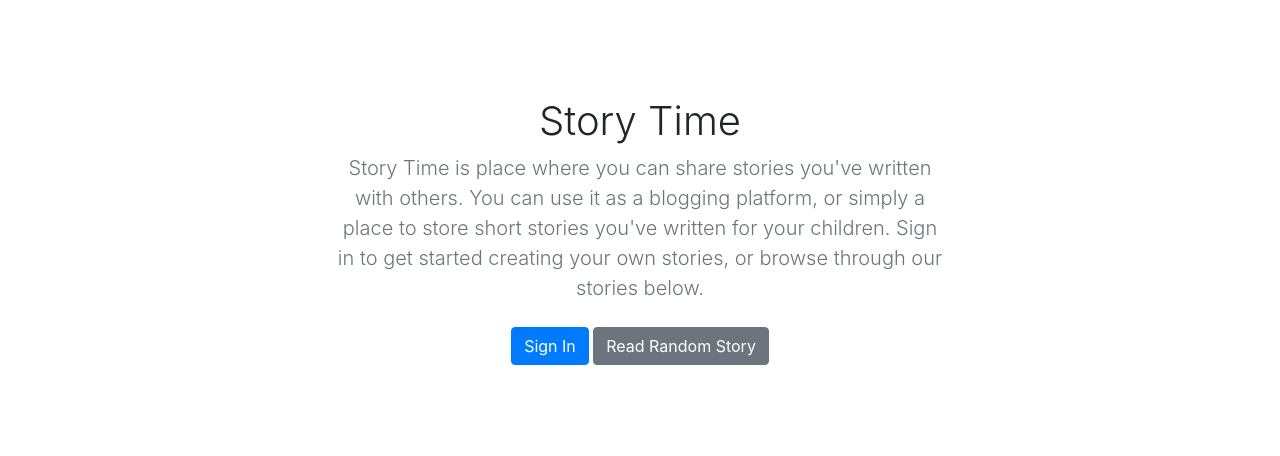
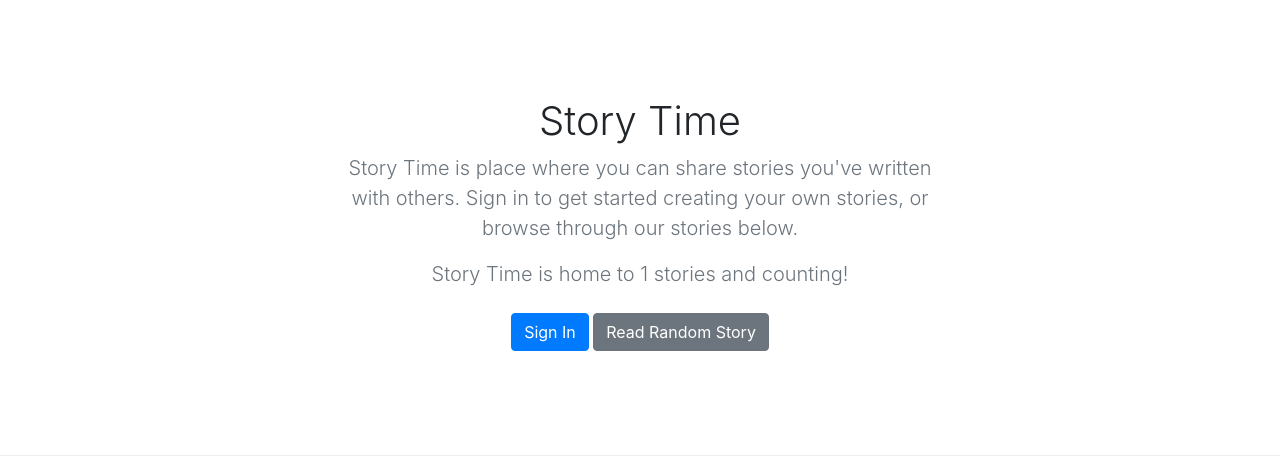
Before and after one commit to gregdferrell/course-fsw-p4-story-time, a Flask app: template storytime/templates/index.html in a window 1280 px wide. Shown: the part 66-522 px from the top of the page. Run offline with Flask 2, Linux system fonts and the light colour scheme; the template is opened without the code that fills it: most values are stand-ins (such as "Sample title", 1, 10 or a date in 2020); parts of the project's set-up code (start-up, migrations or seed data) failed here and were passed over; some libraries are stand-ins or nearby versions.

Commit message:
add publish/unpublish functionality

```diff
--- a/storytime/app.py
+++ b/storytime/app.py
@@ -62,12 +62,9 @@ def handle_exception(e):
 
 @app.route('/', methods=['GET'])
 def index():
-    category_id = request.args.get('category')
-    if category_id:
-        stories = story_time_service.get_stories_by_category_id(category_id=category_id)
-    else:
-        stories = story_time_service.get_stories()
-    return render_template('index.html', stories=stories)
+    stories_count = story_time_service.get_published_stories_count()
+    stories = story_time_service.get_published_stories(count=12)
+    return render_template('index.html', stories=stories, stories_count=stories_count)
 
 
 @app.route('/login', methods=['GET'])
@@ -276,9 +273,13 @@ def create_story():
     category_ids = request.form.getlist('categories', type=int)
     categories = story_time_service.get_categories_by_ids(category_ids=category_ids)
 
+    published = True
+    if request.form.get('save_draft'):
+        published = False
+
     # Create story from user input
     story = Story(title=request.form.get('title', None), description=request.form.get('description', None),
-                  story_text=request.form.get('text', None), published=True,
+                  story_text=request.form.get('text', None), published=published,
                   categories=categories,
                   user_id=login_session[LoginSessionKeys.USER_ID.value])
 
--- a/storytime/story_time_service.py
+++ b/storytime/story_time_service.py
@@ -5,6 +5,7 @@
 
 from typing import List
 
+from sqlalchemy import func
 from sqlalchemy.orm.exc import NoResultFound
 
 from storytime.story_time_db_init import Category, Story, User, db_engine, db_session
@@ -95,21 +96,34 @@ def unpublish_story(story_id: int):
     return
 
 
-def get_stories():
+def get_published_stories_count():
+    """
+    Gets the count of all published stories.
+    :return: the number of published stories
+    """
+    return db_session.query(Story).filter_by(published=True).count()
+
+
+def get_published_stories(count: int = None):
     """
     Gets all published stories.
+    :param count: the number of stories to retrieve
     :return: a list of stories
     """
-    return db_session.query(Story).filter_by(published=True).all()
+    # TODO write this so we're not duplicating so much code
+    if count:
+        return db_session.query(Story).filter_by(published=True).order_by(Story.date_created.desc()).limit(count).all()
+    return db_session.query(Story).filter_by(published=True).order_by(Story.date_created.desc()).limit(count).all()
 
 
-def get_stories_by_category_id(category_id: int):
+def get_published_stories_by_category_id(category_id: int):
     """
     Gets all published stories for the given category_id.
     :param category_id: the primary key for the category to search on
     :return: a list of stories
     """
-    return db_session.query(Story).filter_by(published=True).filter(Story.categories.any(Category.id == category_id)).all()
+    return db_session.query(Story).filter_by(published=True).filter(
+        Story.categories.any(Category.id == category_id)).all()
 
 
 def get_stories_by_user_id(user_id: int):
--- a/storytime/templates/create_story.html
+++ b/storytime/templates/create_story.html
@@ -30,7 +30,8 @@
                 <label for="story-text">Story Text</label>
                 <textarea name="text" rows="12" cols="50" maxlength="4000" id="story-text" class="form-control" placeholder="Once upon a time ..." required></textarea>
             </div>
-            <button class="btn btn-success" type="submit">Save</button>
+            <button class="btn btn-success" type="submit" name="save_publish" value="true">Save and Publish</button>
+            <button class="btn btn-primary" type="submit" name="save_draft" value="true">Save as Draft</button>
             <a class="btn btn-secondary" href="javascript:history.back()">Cancel</a>
         </form>
     </section>
--- a/storytime/templates/index.html
+++ b/storytime/templates/index.html
@@ -9,9 +9,8 @@
         <div class="container">
             <h1 class="jumbotron-heading">Story Time</h1>
             <p class="lead text-muted">Story Time is place where you can share stories you've written with others.
-                You can use it as a blogging platform, or simply a place to store short stories you've written for
-                your children. Sign in to get started creating your own stories, or browse through our stories
-                below.</p>
+                Sign in to get started creating your own stories, or browse through our stories below.</p>
+            <p class="lead text-muted">Story Time is home to {{ stories_count }} stories and counting!</p>
             <p>
                 {% if not session['user_id'] %}
                     <a href="{{ url_for('login') }}" class="btn btn-primary my-2">Sign In</a>
--- a/storytime/test_intg_story_service.py
+++ b/storytime/test_intg_story_service.py
@@ -8,7 +8,7 @@ from storytime import story_time_service
 
 def test_get_stories_by_category_id():
     category_funny = story_time_service.get_category_by_label('Funny')
-    stories = story_time_service.get_stories_by_category_id(category_funny.id)
+    stories = story_time_service.get_published_stories_by_category_id(category_funny.id)
     assert stories.count() == 2
     assert any(story.title == 'Fresh Prince' for story in stories)
     assert any(story.title == 'Animal Escape' for story in stories)
--- a/storytime/web_api.py
+++ b/storytime/web_api.py
@@ -41,9 +41,9 @@ def handle_exception(e):
 def api_stories():
     category_id = request.args.get('category')
     if category_id:
-        stories = story_time_service.get_stories_by_category_id(category_id)
+        stories = story_time_service.get_published_stories_by_category_id(category_id)
     else:
-        stories = story_time_service.get_stories()
+        stories = story_time_service.get_published_stories()
     return jsonify(Stories=[story.serialize for story in stories])
 
 
```
Also changed, not shown: db/create_test_data.py (+4 -4 lines), README.md.
